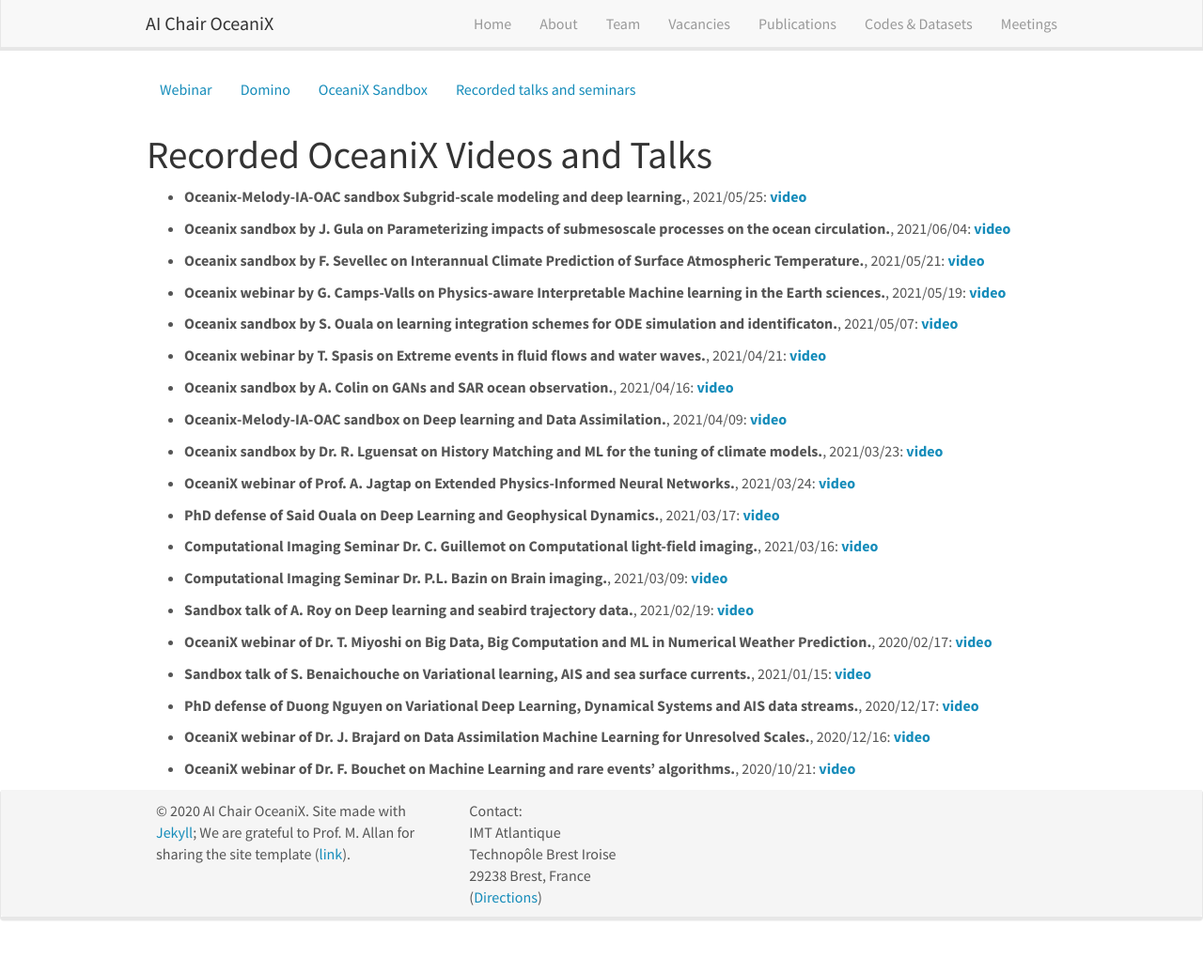
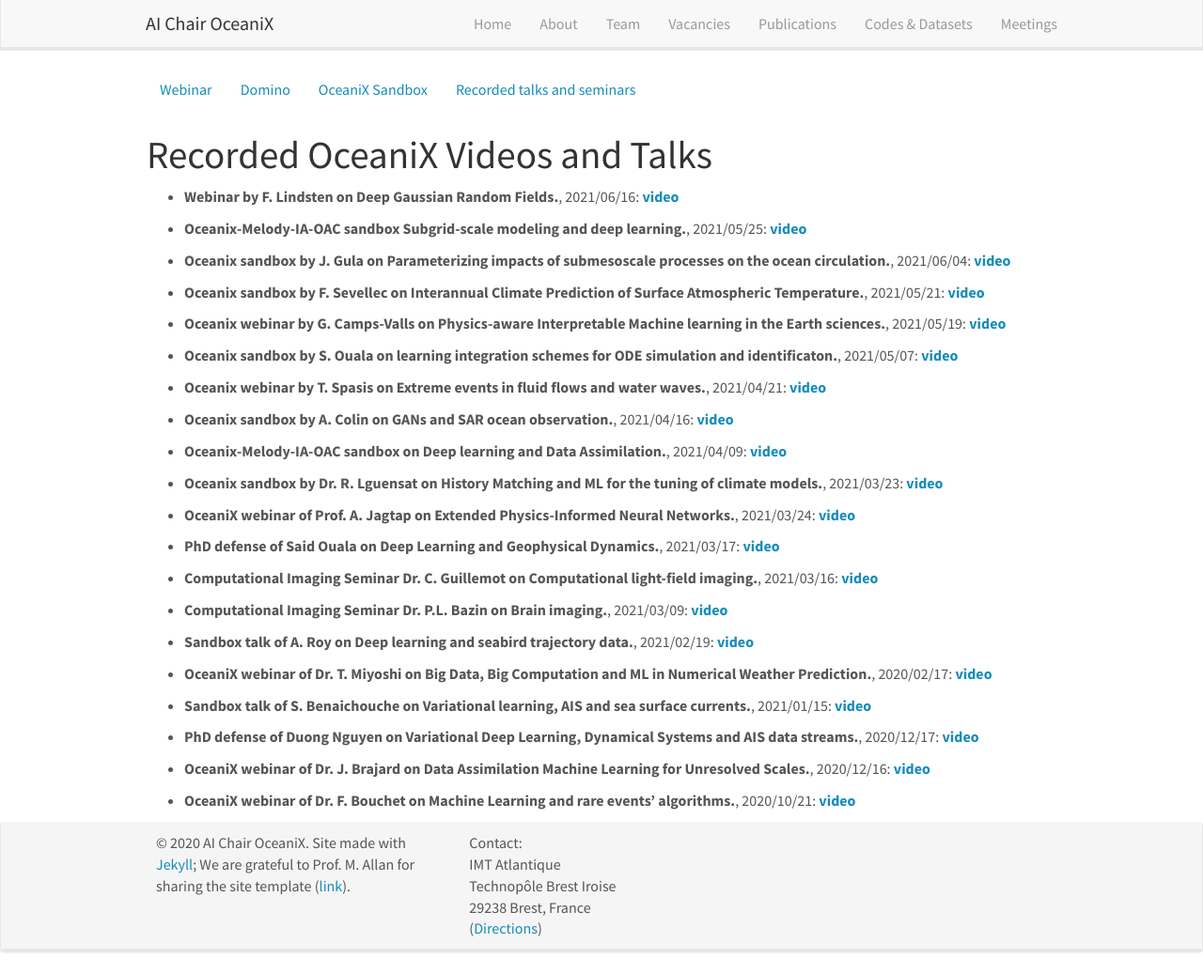
Before and after one commit to CIA-Oceanix/CIA-Oceanix.github.io, a Jekyll site: the page built from _pages/oceanix_video.md, in a window 1280 px wide and 1036 px high. Shown: the whole window at 94% size. Built offline with Jekyll 4.4.1, drawn with Linux system fonts in a browser that asks for light colours; nearby versions of some CDN libraries.

Commit message:
Update video_list.yml

```diff
--- a/_data/video_list.yml
+++ b/_data/video_list.yml
@@ -1,3 +1,9 @@
+- title: "Webinar by F. Lindsten on Deep Gaussian Random Fields."
+  date: 2021/06/16
+  link: https://youtu.be/HbD18FWpINo
+  display : video
+
+
 - title: "Oceanix-Melody-IA-OAC sandbox Subgrid-scale modeling and deep learning."
   date: 2021/05/25
   link: https://youtu.be/VtR5oqA2IO4
```
